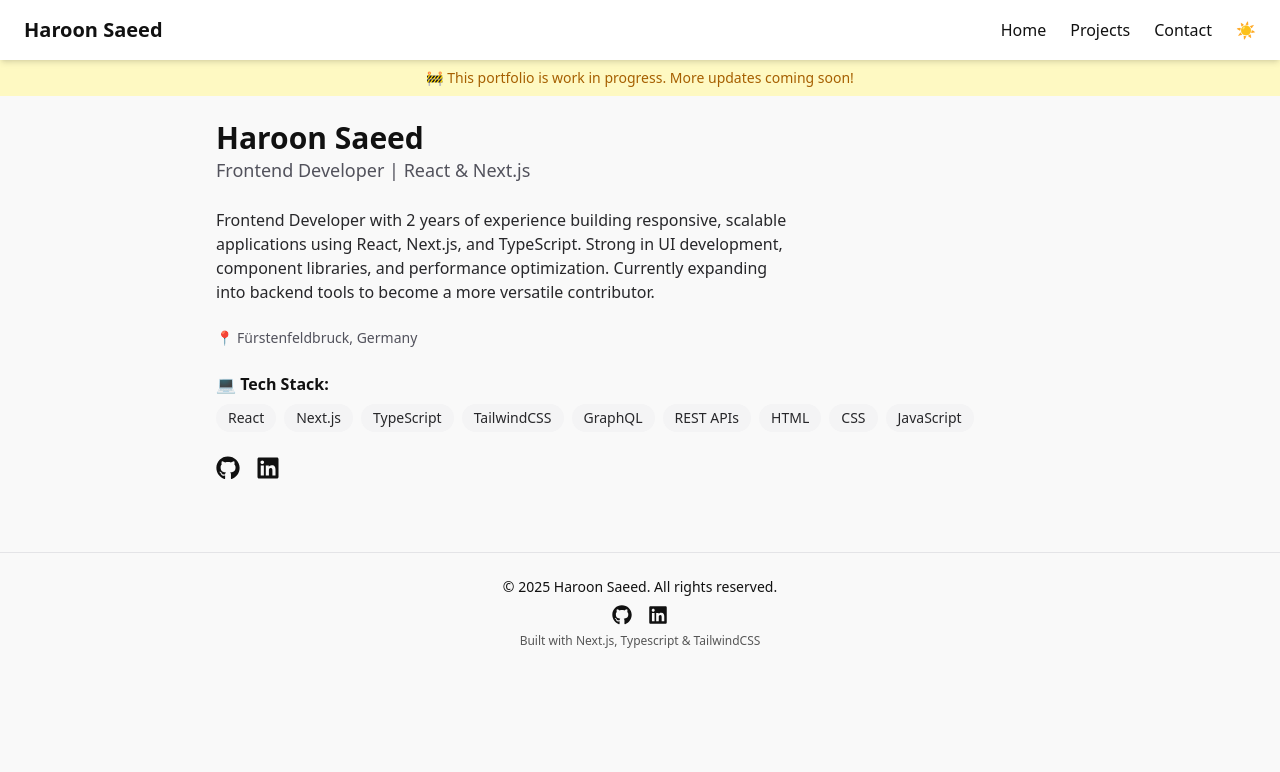
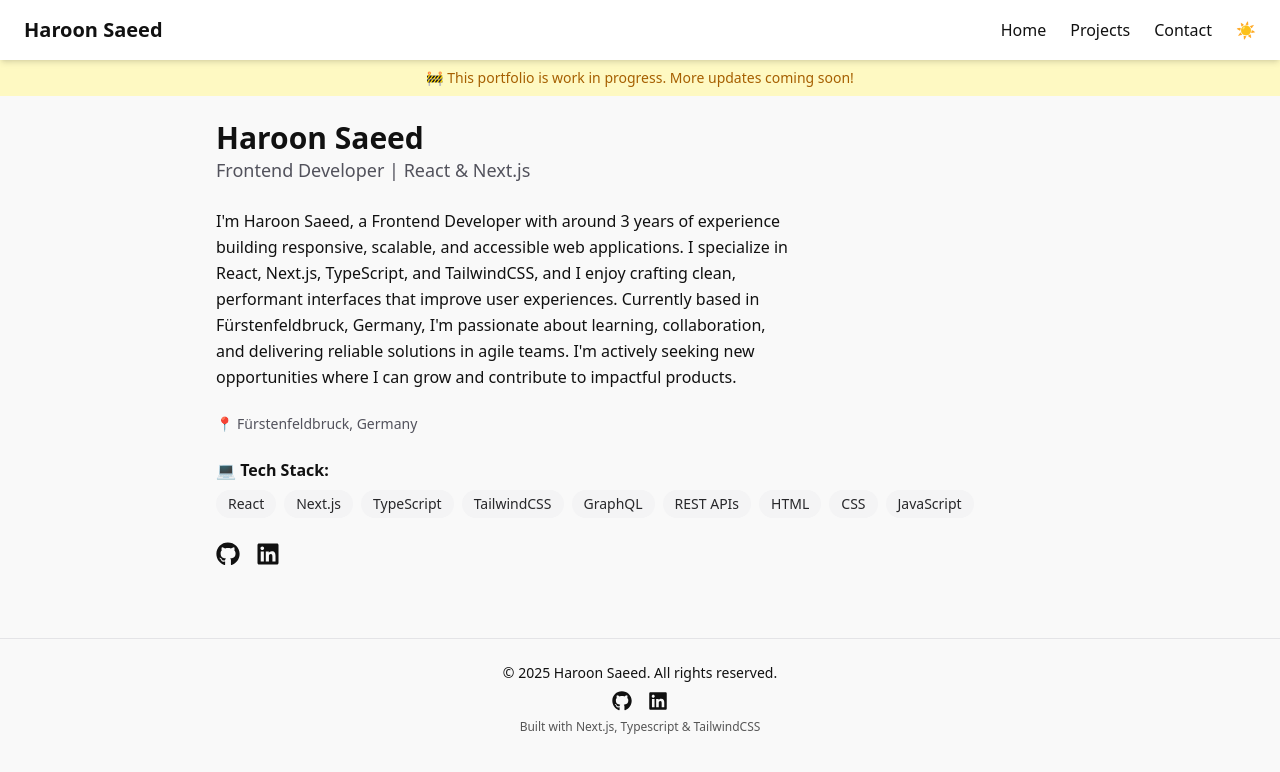
Before and after one commit to haroon-code-hub/my-portfolio, a Next.js app: page / in a window 1280 px wide. Shown: the top 772 px of the page. Built offline with nearby package versions, Linux system fonts and the light colour scheme.

Commit message:
intro paragraph on home page

```diff
--- a/app/page.tsx
+++ b/app/page.tsx
@@ -23,12 +23,15 @@ export default function Home() {
         </p>
       </div>
 
-      <p className="max-w-xl text-zinc-800 dark:text-zinc-200">
-        Frontend Developer with 2 years of experience building responsive,
-        scalable applications using React, Next.js, and TypeScript. Strong in UI
-        development, component libraries, and performance optimization.
-        Currently expanding into backend tools to become a more versatile
-        contributor.
+      <p className="max-w-xl text-textLight dark:text-textDark leading-relaxed">
+        I'm Haroon Saeed, a Frontend Developer with around 3 years of experience
+        building responsive, scalable, and accessible web applications. I
+        specialize in React, Next.js, TypeScript, and TailwindCSS, and I enjoy
+        crafting clean, performant interfaces that improve user experiences.
+        Currently based in Fürstenfeldbruck, Germany, I'm passionate about
+        learning, collaboration, and delivering reliable solutions in agile
+        teams. I'm actively seeking new opportunities where I can grow and
+        contribute to impactful products.
       </p>
 
       <p className="text-sm text-zinc-600 dark:text-zinc-400">
```
